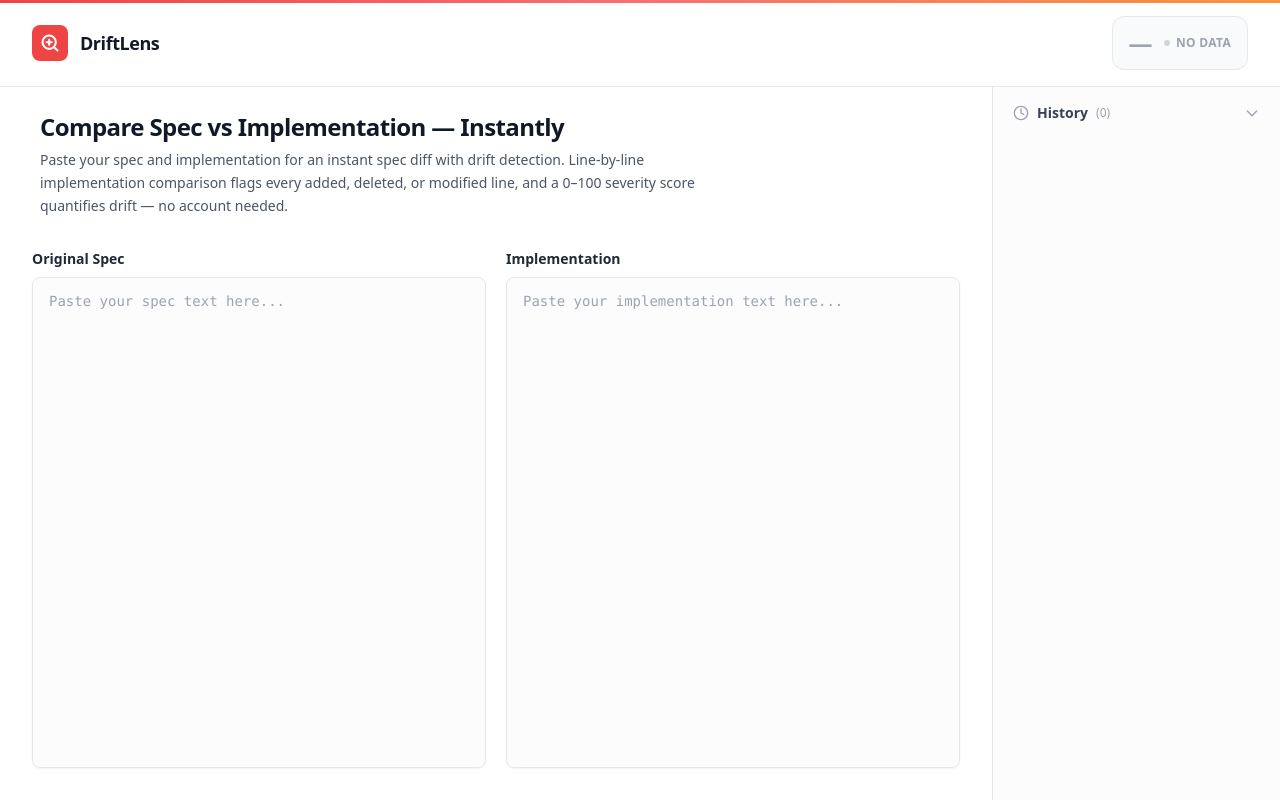
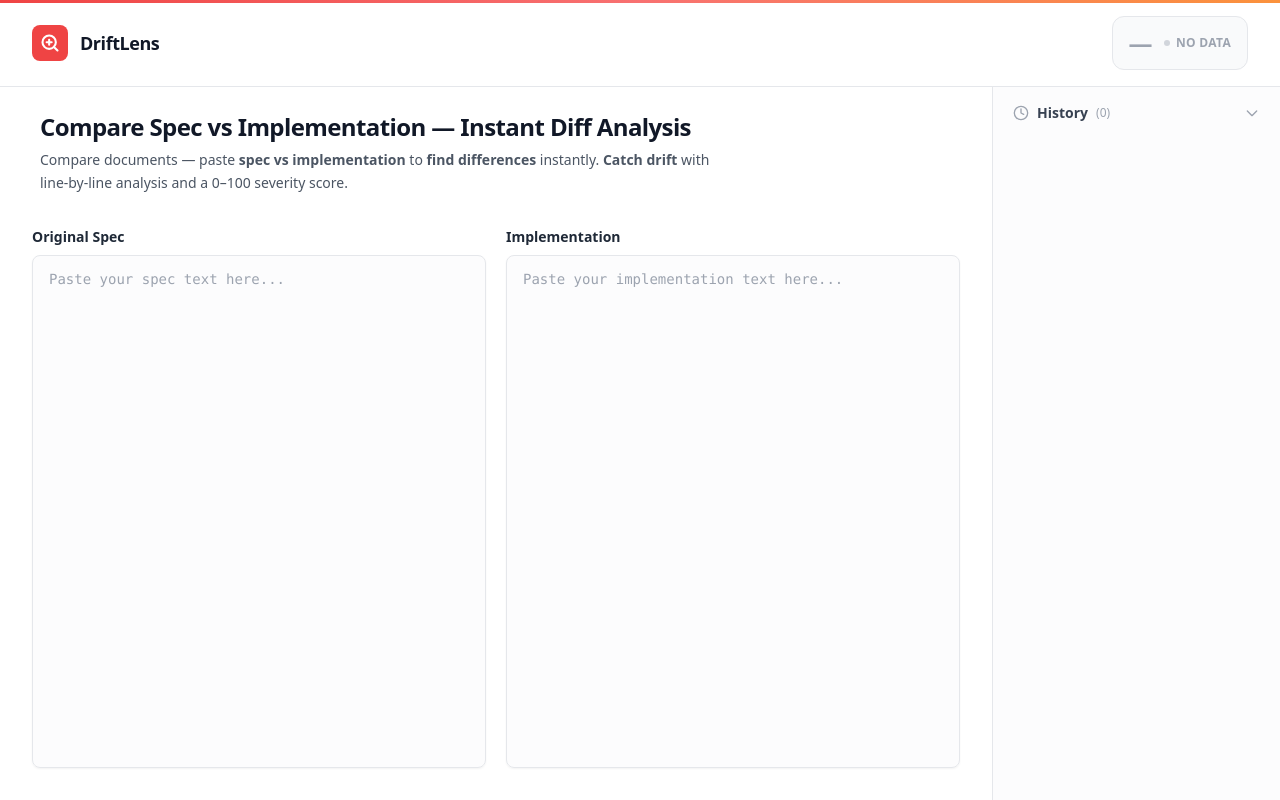
Before and after one commit to runsmlee/aif-driftlens-75e9d737, a React (Vite) app: page / in a window 1280 px wide. Built offline with nearby package versions, Linux system fonts and the light colour scheme.

Commit message:
improve: Improve SpecDrift — Stop talking. Start shipping.:[CRITICAL] (sharpen) ux: SH

```diff
--- a/src/App.tsx
+++ b/src/App.tsx
@@ -100,13 +100,12 @@ export default function App() {
           {/* SEO Heading + Supporting Copy */}
           <div className="px-4 pt-5 sm:px-8 sm:pt-6 lg:px-10">
             <h1 className="text-xl font-bold tracking-tight text-gray-900 sm:text-2xl">
-              Compare Spec vs Implementation — Instantly
+              Compare Spec vs Implementation — Instant Diff Analysis
             </h1>
             <p className="mt-1.5 max-w-2xl text-sm leading-relaxed text-gray-600">
-              Paste your spec and implementation for an instant spec diff with
-              drift detection. Line-by-line implementation comparison flags every
-              added, deleted, or modified line, and a 0–100 severity score
-              quantifies drift — no account needed.
+              Compare documents — paste <strong>spec vs implementation</strong> to{' '}
+              <strong>find differences</strong> instantly.{' '}
+              <strong>Catch drift</strong> with line-by-line analysis and a 0–100 severity score.
             </p>
           </div>
 
```
Also changed, not shown: 3 other files (tests, documents, lock files or other folders).
